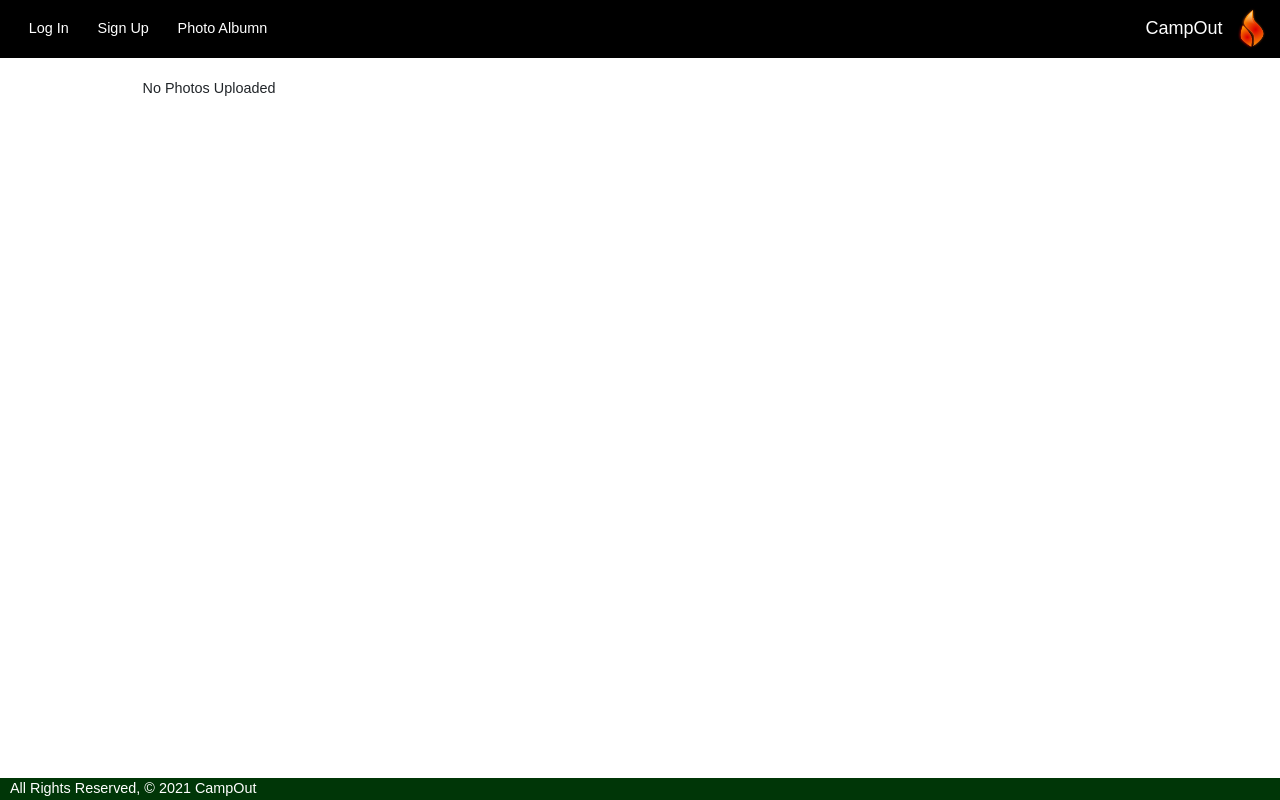
After one commit to joneill129/CampOut, a Django app: page /campgrounds/photos in a window 1280 px wide. The commit adds this page. Run offline with Django 3.2, Linux system fonts and the light colour scheme; data that the repository does not hold is empty.

Commit message:
route and render photo album

```diff
--- a/main_app/models.py
+++ b/main_app/models.py
@@ -10,11 +10,10 @@ from django.db import models
 
 class Campground(models.Model):
     name = models.CharField(max_length=200, default='')
+    address = models.CharField(max_length=200, default='')
     city = models.CharField(max_length=20, default='')
     state = models.CharField(max_length=20, default='')
-    address = models.CharField(max_length=100, default='')
     zipcode = models.CharField(max_length=15, default='')
-    directions = models.CharField(max_length=200, default='')
     phone = models.CharField(max_length=15, default='')
     user = models.ForeignKey(User, on_delete=models.CASCADE)
 
--- a/main_app/templates/base-m.html
+++ b/main_app/templates/base-m.html
@@ -27,7 +27,7 @@
             rel="add_campsite">Add My Spot</a>
           <a class="nav-item nav-link active px-3" href="{% url 'pocketbook' %}" style="color: #ffffff" rel="index">My
             Pocketbook<span class="sr-only">(current)</span></a>
-          <a class="nav-item nav-link px-3" href="#" style="color: #ffffff" rel="photos">Photo
+          <a class="nav-item nav-link px-3" href="{% url 'photos' %}" style="color: #ffffff" rel="photos">Photo
             Albumn</a>
           <a class="nav-item nav-link px-3" href="/" style="color: #ffffff" rel="search">Campground Search</a>
           <a class="nav-item nav-link px-3" href="{% url 'logout' %}" style="color: #ffffff" rel="logout"
@@ -37,12 +37,12 @@
       {% else %}
       <a class="nav-item nav-link px-3" href="{% url 'login' %}" style="color: #ffffff" rel="login">Log In</a>
       <a class="nav-item nav-link px-3" href="{% url 'signup' %}" style="color: #ffffff" rel="signup">Sign Up</a>
-      <a class="nav-item nav-link px-3" href="#" style="color: #ffffff" rel="photos">Photo
+      <a class="nav-item nav-link px-3" href="{% url 'photos' %}" style="color: #ffffff" rel="photos">Photo
         Albumn</a>
       </div>
       {% endif %}
       </div>
-      <a class="navbar-brand" style="color: #ffffff" href="#">CampOut</a><img class="nav-logo"
+      <a class="navbar-brand" style="color: #ffffff" href="/">CampOut</a><img class="nav-logo"
         style="width: 4rem; height: 3rem;" src="{% static 'css/images/flamelogo.png' %}" alt="fire_logo">
     </nav>
   </header>
--- a/main_app/templates/base.html
+++ b/main_app/templates/base.html
@@ -25,7 +25,7 @@
                         rel="add_campsite">Add My Spot</a>
                     <a class="nav-item nav-link active px-3" href="{% url 'pocketbook' %}" style="color: #ffffff"
                         rel="index">My Pocketbook<span class="sr-only">(current)</span></a>
-                    <a class="nav-item nav-link px-3" href="#" style="color: #ffffff"
+                    <a class="nav-item nav-link px-3" href="{% url 'photos' %}" style="color: #ffffff"
                         rel="photos">Photo Albumn</a>
                     <a class="nav-item nav-link px-3" href="/" style="color: #ffffff" rel="search">Campground Search</a>
                     <a class="nav-item nav-link px-3" href="{% url 'logout' %}" style="color: #ffffff" rel="logout"
@@ -35,7 +35,7 @@
             {% else %}
             <a class="nav-item nav-link px-3" href="{% url 'login' %}" style="color: #ffffff" rel="login">Log In</a>
             <a class="nav-item nav-link px-3" href="{% url 'signup' %}" style="color: #ffffff" rel="signup">Sign Up</a>
-            <a class="nav-item nav-link px-3" href="#" style="color: #ffffff" rel="photos">Photo
+            <a class="nav-item nav-link px-3" href="{% url 'photos' %}" style="color: #ffffff" rel="photos">Photo
                 Albumn</a>
             </div>
             {% endif %}
--- /dev/null
+++ b/main_app/templates/campgrounds/photos.html
@@ -0,0 +1,14 @@
+{% extends 'base.html'%}
+{% block content %}
+
+<div class="photo-container">
+    {% for photo in photos %}
+    <div class="photos">
+      <img src="{{photo.url}}" class="rounded" style="width: 20rem; height: 20rem; box-shadow: 0 0 5px 2px  rgb(0, 54, 7);" /> </div>
+      {% empty %}
+  <div>No Photos Uploaded</div>
+
+  {% endfor %}
+</div>
+</div>
+{% endblock %}
--- a/main_app/urls.py
+++ b/main_app/urls.py
@@ -13,5 +13,6 @@ urlpatterns = [
     path('campgrounds/<int:pk>/update', views.TripUpdate.as_view(), name='trip_update'),
     path('trips/<int:pk>/delete', views.TripDelete.as_view(), name='trips_delete'),
     path('campgrounds/<int:campground_id>/add_photo', views.add_photo, name='add_photo'),
+    path('campgrounds/photos', views.photos, name='photos'),
     path('accounts/signup/', views.signup, name='signup'),
 ]
--- a/main_app/views.py
+++ b/main_app/views.py
@@ -28,6 +28,10 @@ def landing(request):
         spots = data_all['data']
         all_campsites = spots
     return render(request, 'landing.html', {'all_campsites': all_campsites})
+
+def photos(request):
+    photos = Photo.objects.all()
+    return render (request, 'campgrounds/photos.html', {'photos': photos})
 
 @login_required
 def pocketbook(request):
```
Also changed, not shown: main_app/templates/photos/photos.html (deleted, +0 -23 lines), main_app/migrations/0007_remove_campground_directions.py (added), main_app/migrations/0008_remove_campground_address.py (added), main_app/migrations/0009_campground_address.py (added).
